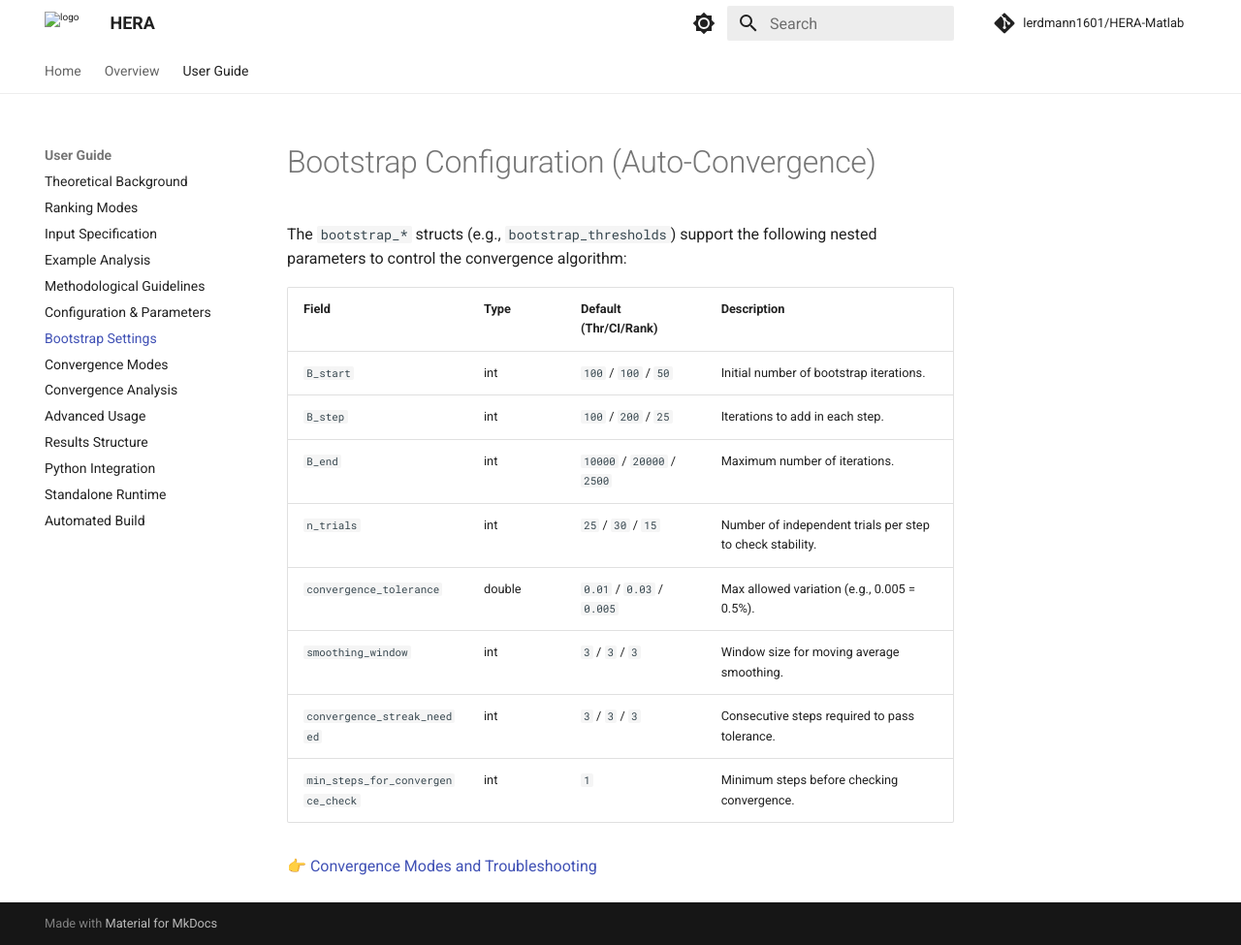
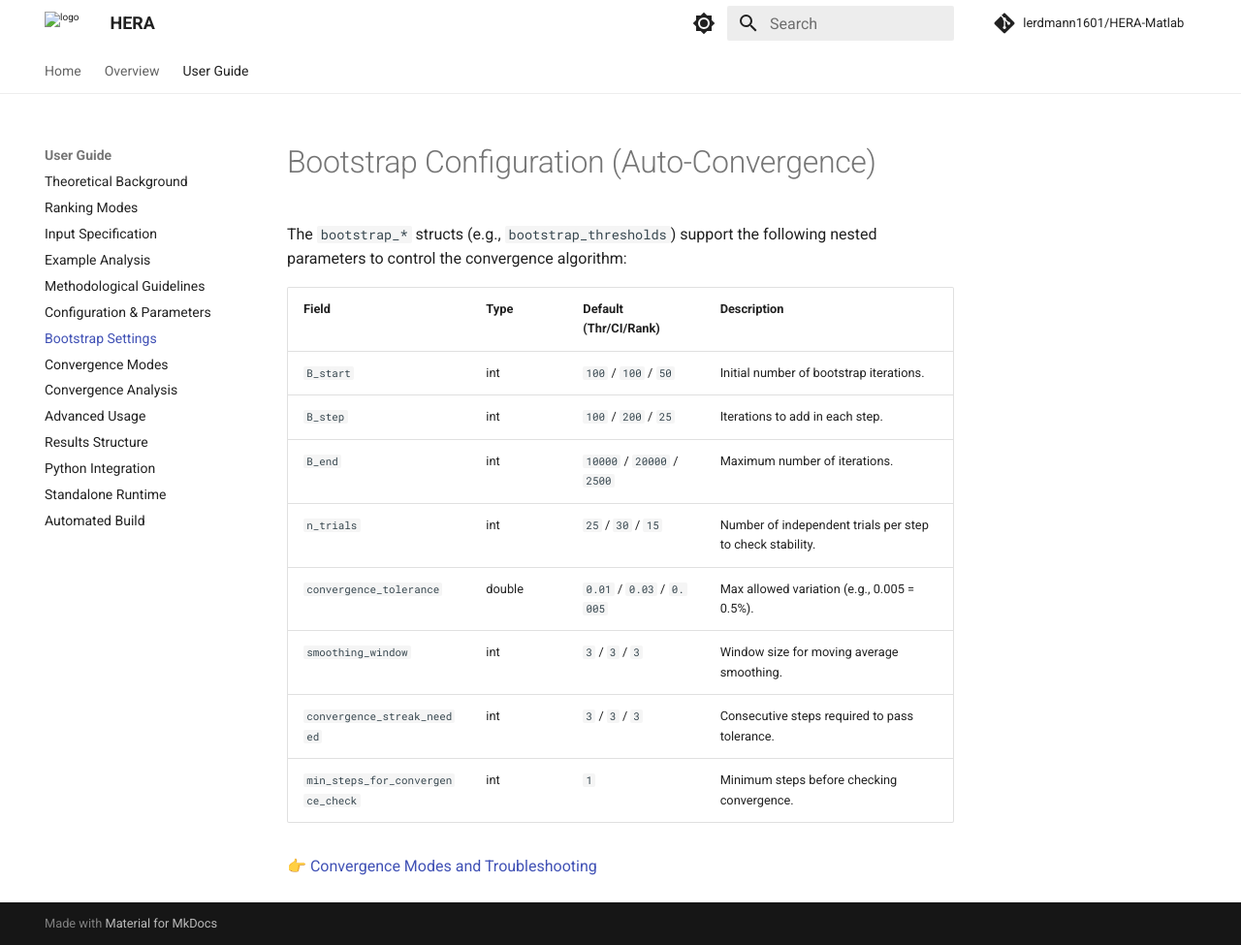
Before and after one commit to lerdmann1601/HERA-Matlab, an MkDocs documentation site: the page built from docs/Bootstrap_Configuration.md, in a window 1280 px wide and 975 px high. Shown: the whole window at 97% size. Built offline with MkDocs 1.6.1 and Material for MkDocs 9.7.7, drawn with Linux system fonts in a browser that asks for light colours; comment, search, counter and statistics services are not loaded.

Commit message:
docs: make github io project page more mobile friendly.

```diff
--- a/docs/stylesheets/extra.css
+++ b/docs/stylesheets/extra.css
@@ -41,3 +41,15 @@
     content: "Fig. " counter(fig-count) ": ";
     font-weight: bold;
 }
+
+/* Ensure tables can wrap text if needed, especially for long identifiers */
+.md-typeset table:not([class]) th,
+.md-typeset table:not([class]) td {
+    word-break: break-word;
+    min-width: 100px;
+}
+
+/* Specifically for code-like identifiers in tables */
+.md-typeset table:not([class]) td code {
+    word-break: break-all;
+}
--- a/mkdocs.yml
+++ b/mkdocs.yml
@@ -16,6 +16,7 @@
     - search.suggest
     - search.highlight
     - content.code.copy
+    - content.table.scroll
   palette:
     - scheme: default
       primary: white
```
